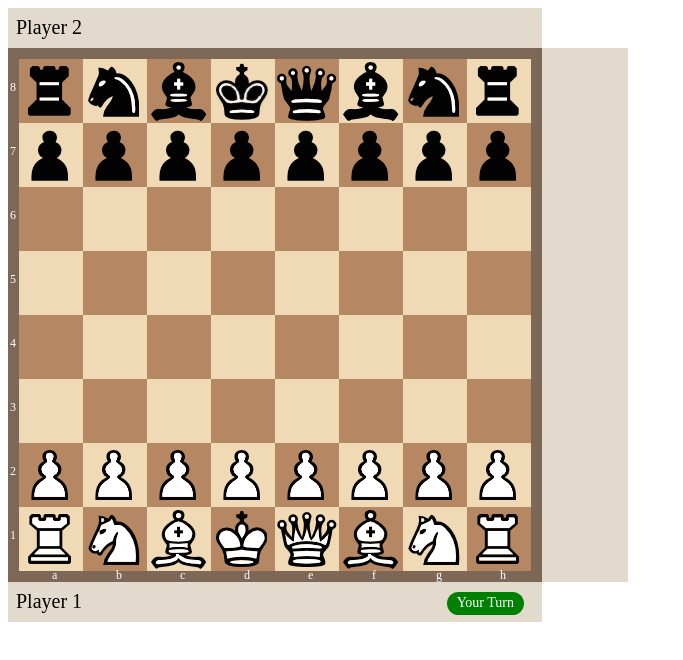
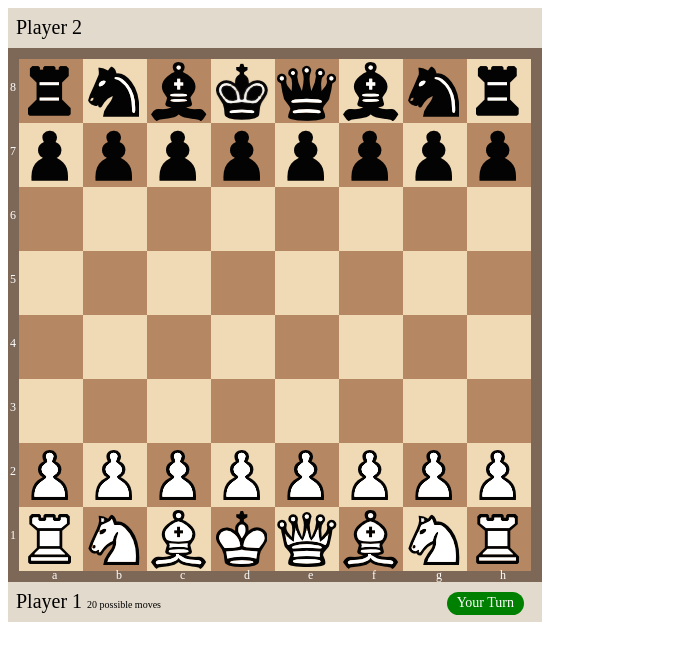
Before and after one commit to vitmalina/ai-battle, a plain HTML site: page index.html in a window 1280 px wide. Both pictures are taken after a click on the element 51 px from the left and 539 px from the top of the page. Shown: the whole page, without its empty margins (0-683 px from the left). Drawn offline with Linux system fonts and the light colour scheme.

Commit message:
possible moves

```diff
--- a/app/board.js
+++ b/app/board.js
@@ -1,6 +1,7 @@
 var board = (function() {
 
 	var field;
+	var taken;
 	var places = 'abcdefgh';
 
 	return {
@@ -9,9 +10,12 @@ var board = (function() {
 		notation    : notation
 	}
 
-	function render(fieldCopy, possible, clicked) {
+	function render(fieldCopy, possible, clicked, takenCopy) {
 		if (fieldCopy) {
 			field = fieldCopy;
+		}
+		if (takenCopy) {
+			taken = takenCopy;
 		}
 		var html = "";
 		for (var i in field) {
@@ -44,6 +48,7 @@ var board = (function() {
 				if ((places.indexOf(i)+block)%2) {
 					color = "#B58863";
 				}
+
 
 
 
@@ -96,7 +101,7 @@ var board = (function() {
 			}
 		}
 		console.log('-->', poss);
-		board.render(null, poss, (i+(j+1)));
+		board.render(null, poss, (i+(j+1)), false);
 	}
 
 	function notation() {
--- a/app/engine.js
+++ b/app/engine.js
@@ -23,8 +23,9 @@ var engine = (function () {
 
 	function init() {
 		reset();
-		board.render($.extend(true, {}, field), [], false, taken);
+		board.render($.extend(true, {}, field), [], false, false);
 		board.notation();
+		$("#player1_move").html(engine.getMoves().length+" possible moves");
 	}
 
 	function reset() {
@@ -55,9 +56,13 @@ var engine = (function () {
 		if (turn == 'w') {
 			$('#player1_turn').show();
 			$('#player2_turn').hide();
+			$("#player1_move").html(engine.getMoves().length+" possible moves");
+			$("#player2_move").html("");
 		} else {
 			$('#player1_turn').hide();
 			$('#player2_turn').show();
+			$("#player2_move").html(engine.getMoves().length+" possible moves");
+			$("#player1_move").html("");
 		}
 		board.render($.extend(true, {}, field), [], false, taken);
 	}
--- a/board.css
+++ b/board.css
@@ -73,3 +73,10 @@ img {
 	right: -86px;
 	background-color: #E2DACD;
 }
+
+.player_move {
+	height: 20px;
+	width: 100px;
+	margin-top: 2px;
+	font-size: 10px;
+}
--- a/index.html
+++ b/index.html
@@ -16,15 +16,16 @@
 	<div class="player1">
 		Player 2
 		<span id="player2_turn" class="turn" style="display: none">Your Turn</span>
+		<span id="player2_move" class="player_move"> </span>
 	</div>
 	<div class="board-holder">
 		<div id="board" class="board">
 		</div>
-		<div class="taken"></div>
 	</div>
 	<div class="player2">
 		Player 1
 		<span id="player1_turn" class="turn">Your Turn</span>
+		<span id="player1_move" class="player_move"> </span>
 	</div>
 </body>
 </html>
```
